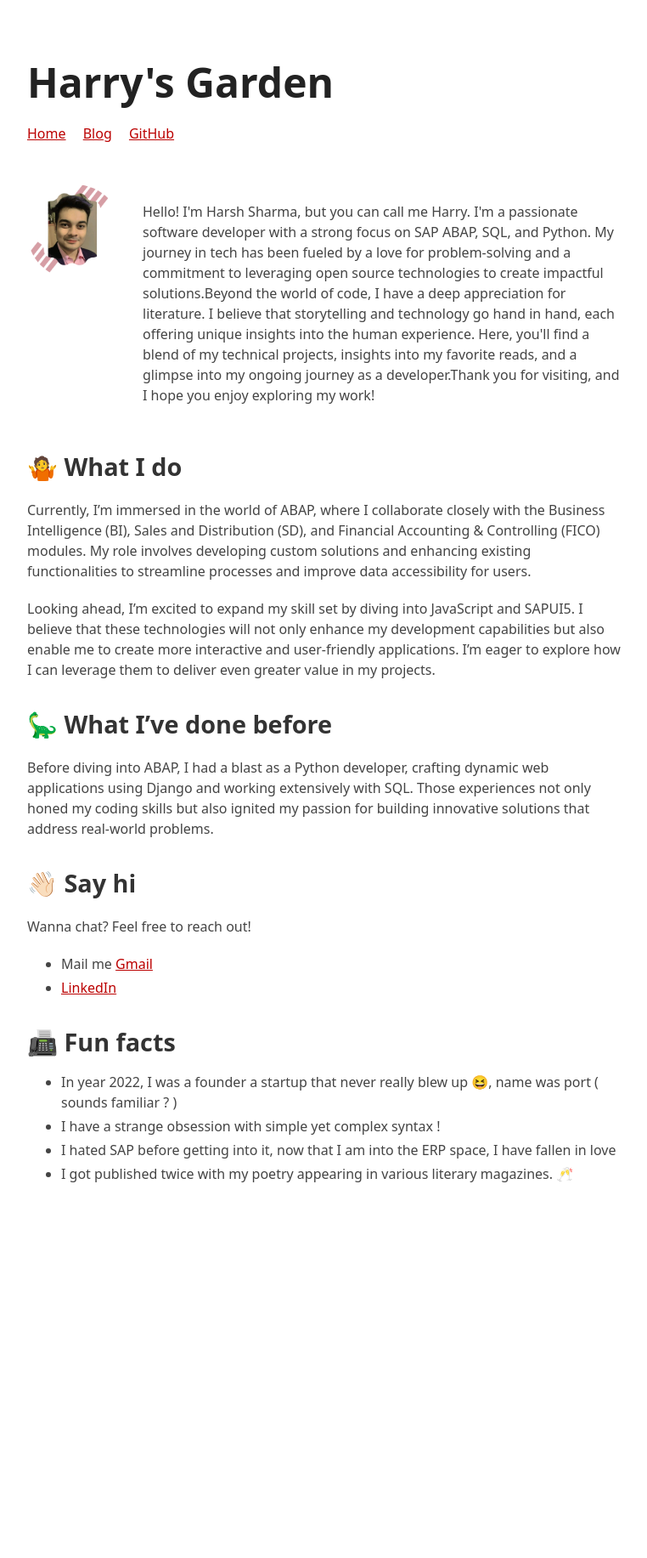
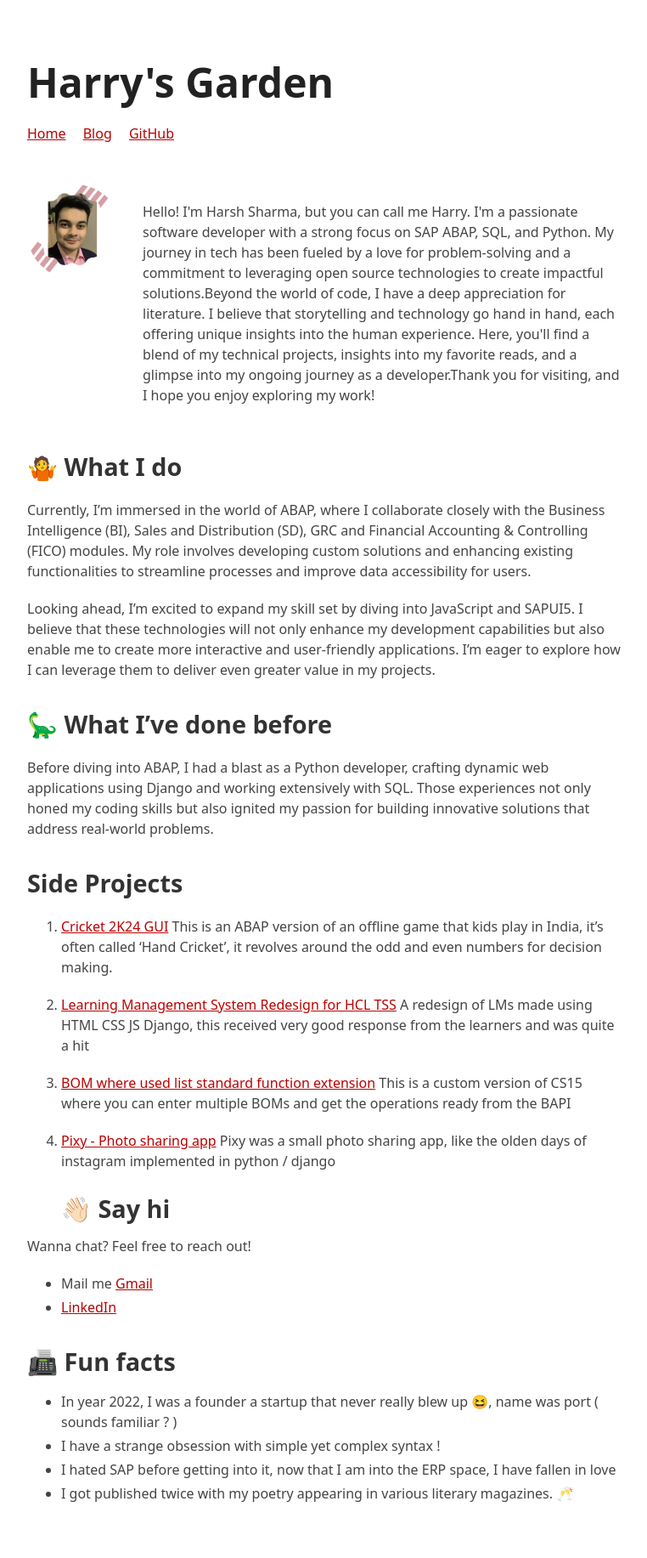
Before and after one commit to harshsharma1506/harshsharma1506.github.io, a Jekyll site: the page built from index.md, in a window 1280 px wide. Shown: the whole page at 85% size, without its empty margins (258-1020 px from the left). Built offline with Jekyll 4.4.1, drawn with Linux system fonts in a browser that asks for light colours; our own code applies the rules of GitHub Pages for plain Markdown files; before the commit the page ends 1457 px from its top, so only the background shows below that.

Commit message:
Update index.md

```diff
--- a/index.md
+++ b/index.md
@@ -1,9 +1,8 @@
 ---
 ---
-
 ## 🤷 What I do
 
-Currently, I’m immersed in the world of ABAP, where I collaborate closely with the Business Intelligence (BI), Sales and Distribution (SD), and Financial Accounting & Controlling (FICO) modules. My role involves developing custom solutions and enhancing existing functionalities to streamline processes and improve data accessibility for users.
+Currently, I’m immersed in the world of ABAP, where I collaborate closely with the Business Intelligence (BI), Sales and Distribution (SD), GRC and Financial Accounting & Controlling (FICO) modules. My role involves developing custom solutions and enhancing existing functionalities to streamline processes and improve data accessibility for users.
 
 Looking ahead, I’m excited to expand my skill set by diving into JavaScript and SAPUI5. I believe that these technologies will not only enhance my development capabilities but also enable me to create more interactive and user-friendly applications. I’m eager to explore how I can leverage them to deliver even greater value in my projects.
 
@@ -11,6 +10,20 @@ Looking ahead, I’m excited to expand my skill set by diving into JavaScript an
 
 Before diving into ABAP, I had a blast as a Python developer, crafting dynamic web applications using Django and working extensively with SQL. Those experiences not only honed my coding skills but also ignited my passion for building innovative solutions that address real-world problems.
 
+## Side Projects
+
+1. [Cricket 2K24 GUI](https://github.com/harshsharma1506/cricket_2k24_gui_abap)
+   This is an ABAP version of an offline game that kids play in India, it's often called 'Hand Cricket', it revolves around
+   the odd and even numbers for decision making.
+
+2. [Learning Management System Redesign for HCL TSS](https://github.com/harshsharma1506/lms-redesign)
+   A redesign of LMs made using HTML CSS JS Django, this received very good response from the learners and was quite a hit
+
+3. [BOM where used list standard function extension](https://github.com/harshsharma1506/CS15_WITH_MULTIPLE_MAT)
+   This is a custom version of CS15 where you can enter multiple BOMs and get the operations ready from the BAPI
+
+4. [Pixy - Photo sharing app](https://github.com/harshsharma1506/Pixy-photo-sharing-app)
+   Pixy was a small photo sharing app, like the olden days of instagram implemented in python / django
 ## 👋🏻 Say hi
 
 Wanna chat? Feel free to reach out!
```
